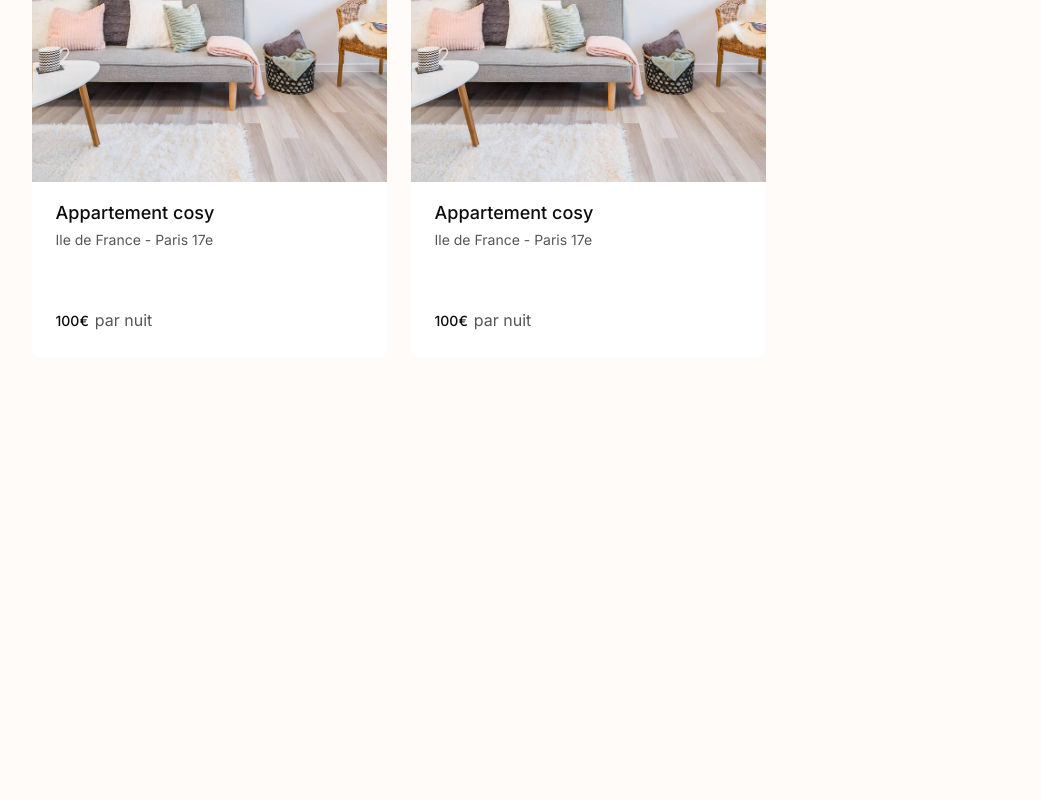
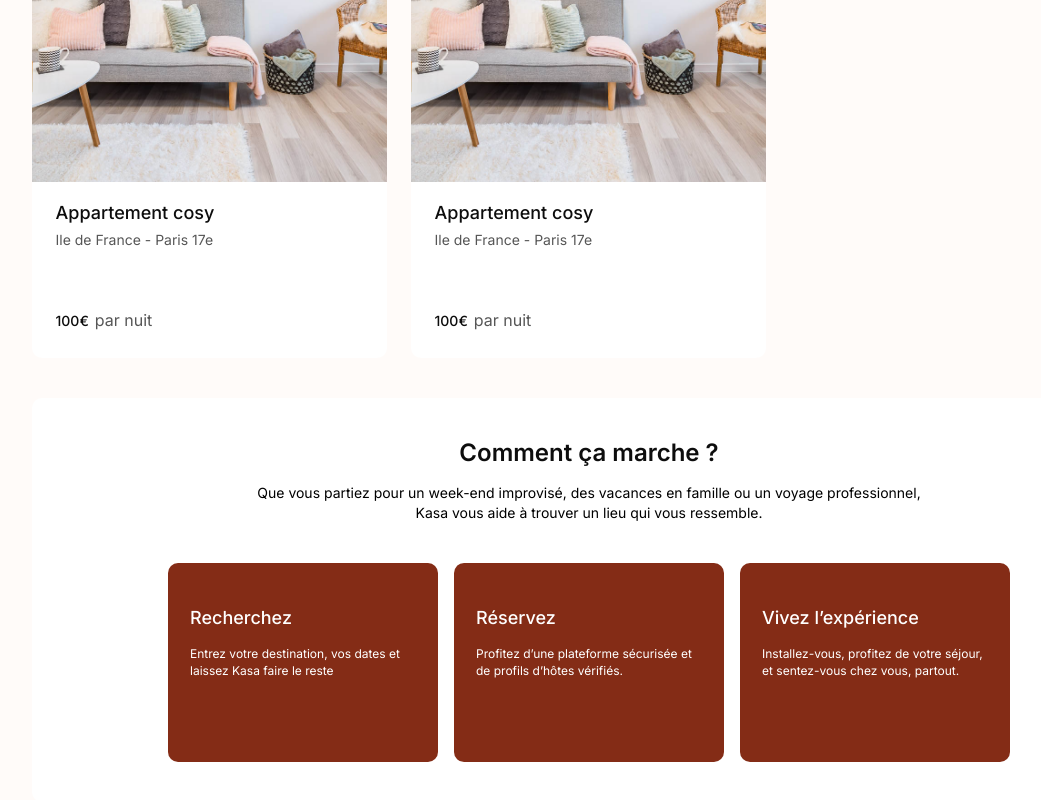
Before and after one commit to MarcoFormante/kasa, a Next.js app in the folder client/: page / in a window 1280 px wide. Shown: the part 2087-2887 px from the top of the page, without its empty margins (51-1092 px from the left). Before the commit the page ends 2485 px from the top, so only its background shows below. Built offline with nearby package versions, Linux system fonts and the light colour scheme.

Commit message:
create section with steps card in homepage

```diff
--- a/client/app/assets/styles/_helpers.scss
+++ b/client/app/assets/styles/_helpers.scss
@@ -1,7 +1,23 @@
 .main-red{
     color: $main_red;
+}
+
+.black{
+    color: $black;
 }
 
 .dark-grey{
     color: $dark_grey;
 }
+
+.text-center{
+    text-align: center;
+}
+
+.semibold{
+    font-weight: 600;
+}
+
+.section-white{
+    background-color: $white;
+}
--- a/client/app/assets/styles/components/_apartment.scss
+++ b/client/app/assets/styles/components/_apartment.scss
@@ -57,4 +57,8 @@
     flex-wrap: wrap;
     justify-content: left;
     gap: 24px;
+
+    @media screen and (max-width:1112px) {
+        justify-content: center;
+    }
 }
--- a/client/app/assets/styles/components/_paragraph.scss
+++ b/client/app/assets/styles/components/_paragraph.scss
@@ -10,4 +10,23 @@
     &.mt-8{
         margin-top: 8px;
     }
+
+    &.mt-16{
+        margin-top: 16px;
+    }
+
+    &.w-65x{
+        width: 65%;
+        margin-inline: auto;
+    }
+
+    &.steps-paragraph{
+        @media screen and (max-width:768px){
+            width: 90%;
+        }
+
+        @media screen and (max-width:400px){
+            width: 100%;
+        }
+    }
 }
--- a/client/app/assets/styles/index.css
+++ b/client/app/assets/styles/index.css
@@ -41,8 +41,24 @@ button {
   color: #99331A;
 }
 
+.black {
+  color: #0D0D0D;
+}
+
 .dark-grey {
   color: #565656;
+}
+
+.text-center {
+  text-align: center;
+}
+
+.semibold {
+  font-weight: 600;
+}
+
+.section-white {
+  background-color: #FFFFFF;
 }
 
 .header-nav {
@@ -251,6 +267,23 @@ button {
 .paragraph.mt-8 {
   margin-top: 8px;
 }
+.paragraph.mt-16 {
+  margin-top: 16px;
+}
+.paragraph.w-65x {
+  width: 65%;
+  margin-inline: auto;
+}
+@media screen and (max-width: 768px) {
+  .paragraph.steps-paragraph {
+    width: 90%;
+  }
+}
+@media screen and (max-width: 400px) {
+  .paragraph.steps-paragraph {
+    width: 100%;
+  }
+}
 
 .apt-card {
   background-color: #FFFFFF;
@@ -307,6 +340,11 @@ button {
   justify-content: left;
   gap: 24px;
 }
+@media screen and (max-width: 1112px) {
+  .apts-list {
+    justify-content: center;
+  }
+}
 
 .hero {
   -o-object-fit: cover;
@@ -320,4 +358,47 @@ button {
   .hero {
     width: 100%;
   }
+}
+
+.steps-section {
+  padding: 40px;
+  border-radius: 10px;
+}
+@media screen and (max-width: 400px) {
+  .steps-section {
+    padding: 16px;
+  }
+}
+
+.steps-list-container {
+  margin-top: 40px;
+  display: flex;
+  justify-content: center;
+  align-items: center;
+  gap: 16px;
+  flex-wrap: wrap;
+}
+
+.step-card {
+  width: 270px;
+  height: 199px;
+  background-color: #842C16;
+  border-radius: 10px;
+  padding-inline: 22px;
+  padding-top: 44px;
+}
+.step-card .flex-container {
+  display: flex;
+  flex-direction: column;
+  gap: 17px;
+}
+.step-card span {
+  color: #FFFFFF;
+  font-weight: 500;
+  font-size: 18px;
+}
+.step-card p {
+  font-size: 12px;
+  line-height: 143%;
+  color: #FFFFFF;
 }/*# sourceMappingURL=index.css.map */
--- a/client/app/assets/styles/pages/_homepage.scss
+++ b/client/app/assets/styles/pages/_homepage.scss
@@ -9,3 +9,48 @@
         width: 100%;
     }
 }
+
+.steps-section {
+    padding: 40px;
+    border-radius: 10px;
+
+    @media screen and (max-width:400px) {
+        padding: 16px;
+    }
+}
+
+.steps-list-container{
+    margin-top: 40px;
+    display: flex;
+    justify-content: center;
+    align-items: center;
+    gap: 16px;
+    flex-wrap: wrap;
+}
+
+.step-card{
+    width: 270px;
+    height: 199px;
+    background-color: $dark_orange;
+    border-radius: 10px;
+    padding-inline: 22px;
+    padding-top: 44px;
+
+    & .flex-container{
+        display: flex;
+        flex-direction: column;
+        gap: 17px;
+    }
+
+    span{
+        color: $white;
+        font-weight: 500;
+        font-size: 18px;
+    }
+
+    p{
+        font-size: 12px;
+        line-height: 143%;
+        color: $white;
+    }
+}
--- /dev/null
+++ b/client/app/components/Homepage/StepsCard.jsx
@@ -0,0 +1,10 @@
+export function StepsCard({title,desc}){
+    return (
+        <div className="step-card">
+            <div className="flex-container">
+                <span>{title}</span>
+                <p>{desc}</p>
+            </div>
+        </div>
+    )
+}
--- a/client/app/page.jsx
+++ b/client/app/page.jsx
@@ -1,6 +1,7 @@
 import { Apartment } from "./components/Apartment/Apartment";
 import { Heading } from "./components/Heading/Heading";
 import { Hero } from "./components/Hero/Hero";
+import { StepsCard } from "./components/Homepage/StepsCard";
 import { Paragraph } from "./components/Paragraph/Paragraph";
 
 export default function Home() {
@@ -31,6 +32,29 @@ export default function Home() {
           <Apartment/>
         </section>
 
+        <section className="page-section steps-section section-white">
+            <h2 className="text-center semibold black">Comment ça marche ?</h2>
+            <Paragraph
+            styles={"mt-16 text-center w-65x steps-paragraph"}
+            text={`Que vous partiez pour un week-end improvisé, des vacances en famille ou un voyage professionnel, Kasa vous aide à trouver un lieu qui vous ressemble.`}
+            />
+
+          <div className="steps-list-container">
+              <StepsCard
+                title={"Recherchez"}
+                desc={"Entrez votre destination, vos dates et laissez Kasa faire le reste"}
+              />
+              <StepsCard
+                title={"Réservez"}
+                desc={"Profitez d’une plateforme sécurisée et de profils d’hôtes vérifiés."}
+              />
+              <StepsCard
+                title={"Vivez l’expérience"}
+                desc={"Installez-vous, profitez de votre séjour, et sentez-vous chez vous, partout."}
+              />
+          </div>
+        </section>
+
       </main>
   );
 }
```
Also changed, not shown: 1 other file (tests, documents, lock files or other folders).
